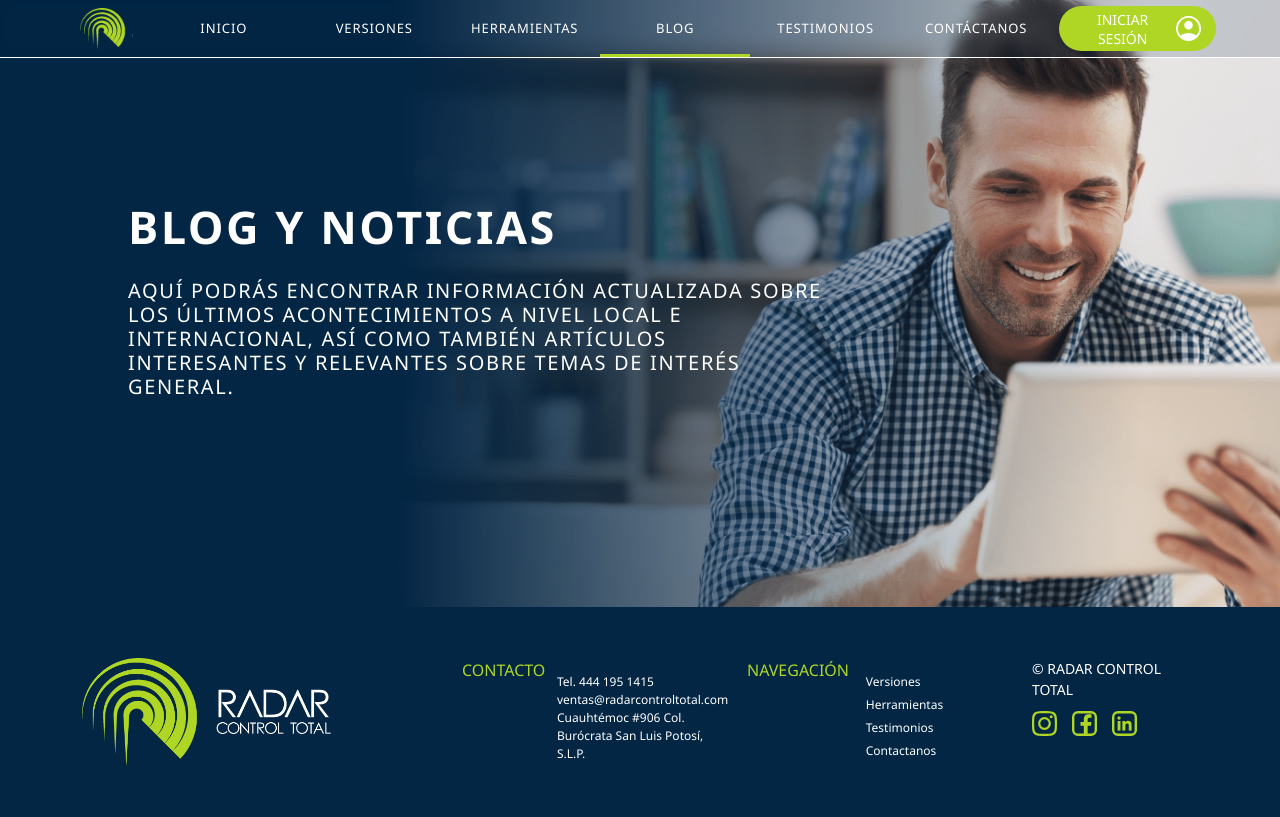
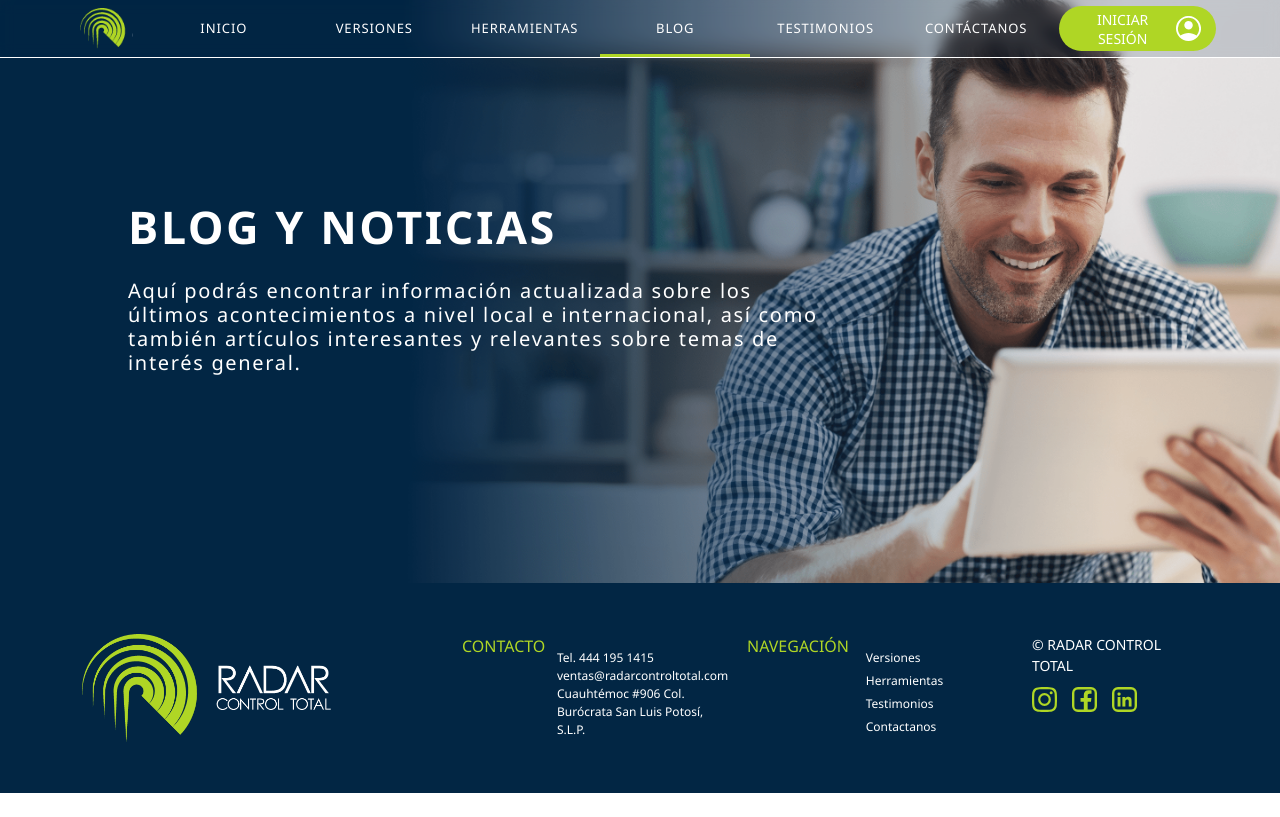
Before and after one commit to SmearyQuill/my-first-static-web-app, an Angular app: page /blog in a window 1280 px wide. Built offline with nearby package versions, Linux system fonts and the light colour scheme.

Commit message:
Correccion de texto.

```diff
--- a/src/app/blog/hero/hero.component.css
+++ b/src/app/blog/hero/hero.component.css
@@ -32,7 +32,6 @@
     font-size: 20px;
     letter-spacing: 1.68px;
     color: #ffffff;
-    text-transform: uppercase;
     font-weight: 300;
 }
 
```
